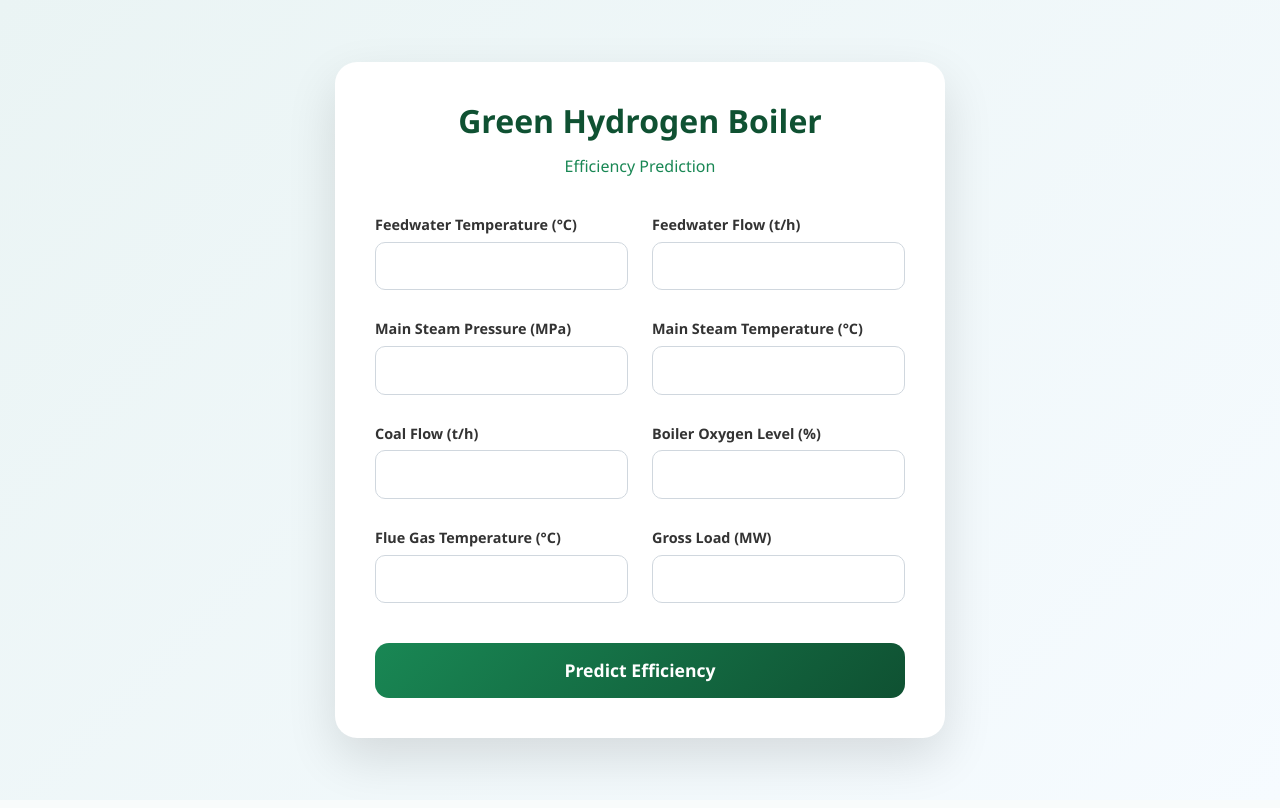
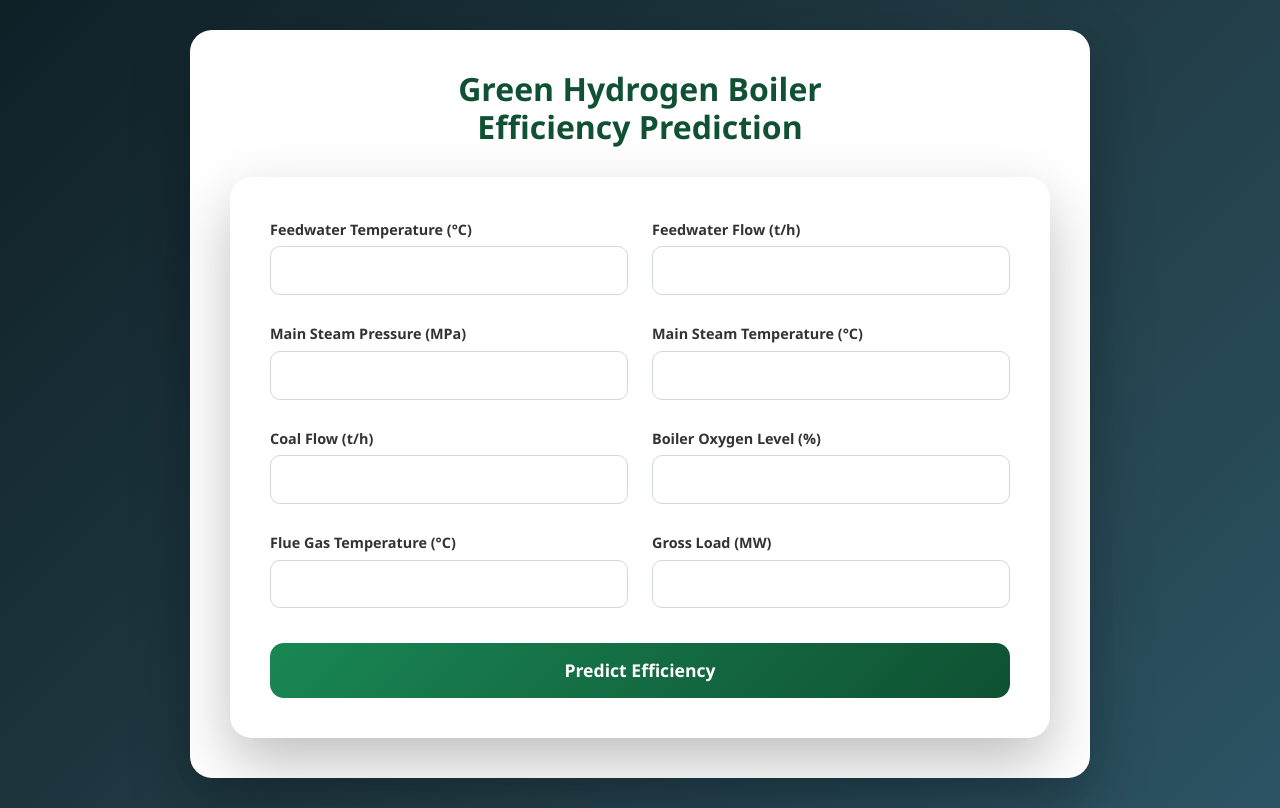
Before and after one commit to adityahr143/green-hydrogen-boiler, a Flask app: page /predict-page in a window 1280 px wide. Before the commit the page ends 781 px from the top, so only its background shows below. Run offline with Flask 3, Linux system fonts and the light colour scheme; parts of the project's set-up code (start-up, migrations or seed data) failed here and were passed over.

Commit message:
Update style.css

```diff
--- a/static/style.css
+++ b/static/style.css
@@ -1,215 +1,84 @@
+/* ===============================
+   GLOBAL RESET & BASE
+================================ */
 * {
-    margin: 0;
-    padding: 0;
-    box-sizing: border-box;
-    font-family: "Segoe UI", Tahoma, sans-serif;
-}
-
-body {
-    background: linear-gradient(135deg, #0f2027, #203a43, #2c5364);
-    min-height: 100vh;
-    display: flex;
-    justify-content: center;
-    align-items: center;
-    color: #fff;
-}
-
-.container {
-    width: 420px;
-    background: #ffffff;
-    color: #333;
-    padding: 30px;
-    border-radius: 12px;
-    box-shadow: 0 15px 40px rgba(0, 0, 0, 0.3);
-}
-
-h1 {
-    text-align: center;
-    font-size: 22px;
-    margin-bottom: 8px;
-}
-
-.subtitle {
-    text-align: center;
-    font-size: 13px;
-    color: #666;
-    margin-bottom: 25px;
-}
-
-.form-box {
-    display: flex;
-    flex-direction: column;
-}
-
-.form-group {
-    position: relative;
-    margin-bottom: 18px;
-}
-
-.form-group input {
-    width: 100%;
-    padding: 10px;
-    font-size: 14px;
-    border: 1px solid #ccc;
-    border-radius: 6px;
-    outline: none;
-}
-
-.form-group label {
-    position: absolute;
-    top: -9px;
-    left: 10px;
-    background: #fff;
-    padding: 0 6px;
-    font-size: 12px;
-    color: #555;
-}
-
-.btn {
-    margin-top: 10px;
-    padding: 12px;
-    font-size: 15px;
-    border: none;
-    border-radius: 8px;
-    background: #2c5364;
-    color: #fff;
-    cursor: pointer;
-    transition: 0.3s ease;
-}
-
-.btn:hover {
-    background: #203a43;
-}
-
-.result-box {
-    margin-top: 25px;
-    text-align: center;
-}
-
-.result-box h2 {
-    font-size: 16px;
-    margin-bottom: 8px;
-}
-
-#efficiency {
-    font-size: 28px;
-    font-weight: bold;
-    color: #2c5364;
-}
-
-/* Remove number input arrows (spinner) */
-
-/* Chrome, Edge, Safari */
-input[type=number]::-webkit-inner-spin-button,
-input[type=number]::-webkit-outer-spin-button {
-    -webkit-appearance: none;
-    margin: 0;
-}
-
-/* Firefox */
-input[type=number] {
-    -moz-appearance: textfield;
-}
-
-body {
-  background-color: #f8f9fa;
-}
-
-.card {
-  border-radius: 16px;
-}
-
-input::-webkit-outer-spin-button,
-input::-webkit-inner-spin-button {
-  -webkit-appearance: none;
   margin: 0;
-}
-
-input[type=number] {
-  -moz-appearance: textfield;
-}
-
-/* ===============================
-   Prediction Page – Professional UI
-================================ */
-
-* {
+  padding: 0;
   box-sizing: border-box;
 }
 
 body {
-  margin: 0;
-  font-family: "Segoe UI", system-ui;
-  background: linear-gradient(135deg, #eaf4f4, #f6fbff);
-}
-
-/* Center wrapper */
-.prediction-wrapper {
   min-height: 100vh;
+  font-family: "Segoe UI", system-ui, -apple-system;
+  background: linear-gradient(135deg, #0f2027, #203a43, #2c5364);
   display: flex;
   justify-content: center;
   align-items: center;
-  padding: 40px 15px;
+  padding: 30px 15px;
 }
 
-/* Main card */
-.prediction-card {
+/* ===============================
+   MAIN FORM CONTAINER
+================================ */
+form,
+.prediction-card,
+.card {
   background: #ffffff;
   width: 100%;
   max-width: 900px;
   padding: 40px;
   border-radius: 22px;
-  box-shadow: 0 20px 50px rgba(0,0,0,0.12);
+  box-shadow: 0 25px 60px rgba(0, 0, 0, 0.25);
+  margin: auto;
 }
 
-/* Title */
-.title {
+/* ===============================
+   HEADINGS
+================================ */
+h1, h2, h3 {
   text-align: center;
+  color: #0f5132;
+  margin-bottom: 30px;
   font-weight: 700;
-  color: #0f5132;
-  margin-bottom: 35px;
 }
 
-.title span {
-  font-size: 1rem;
-  font-weight: 500;
-  color: #198754;
+/* ===============================
+   INPUT LAYOUT FIX (NO HTML CHANGE)
+================================ */
+form > div,
+.form-group,
+.row {
+  display: grid;
+  grid-template-columns: repeat(2, 1fr);
+  gap: 26px 24px;
 }
 
-/* Grid layout */
-.input-grid {
-  display: grid;
-  grid-template-columns: repeat(2, 1fr);
-  gap: 28px 24px;
+/* ===============================
+   LABELS & INPUTS
+================================ */
+label {
+  font-size: 0.9rem;
+  font-weight: 600;
+  color: #333;
+  margin-bottom: 6px;
 }
 
-/* Input box */
-.input-box {
-  display: flex;
-  flex-direction: column;
-}
-
-.input-box label {
-  font-weight: 600;
-  font-size: 0.9rem;
-  margin-bottom: 6px;
-  color: #333;
-}
-
-.input-box input {
+input,
+select {
+  width: 100%;
   padding: 12px 14px;
   border-radius: 10px;
   border: 1px solid #d0d7de;
   font-size: 0.95rem;
 }
 
-.input-box input:focus {
+input:focus {
   outline: none;
   border-color: #198754;
-  box-shadow: 0 0 0 2px rgba(25,135,84,0.15);
+  box-shadow: 0 0 0 3px rgba(25, 135, 84, 0.2);
 }
 
-/* Remove arrows */
+/* Remove number arrows */
 input::-webkit-inner-spin-button,
 input::-webkit-outer-spin-button {
   -webkit-appearance: none;
@@ -219,13 +88,16 @@ input[type=number] {
   -moz-appearance: textfield;
 }
 
-/* Button */
-.predict-btn {
-  margin-top: 40px;
+/* ===============================
+   BUTTON
+================================ */
+button,
+.btn {
+  margin-top: 35px;
   width: 100%;
   padding: 14px;
+  border-radius: 14px;
   border: none;
-  border-radius: 14px;
   background: linear-gradient(135deg, #198754, #0f5132);
   color: #ffffff;
   font-size: 1.1rem;
```
Also changed, not shown: other parts of static/style.css (+27 -17 lines).
